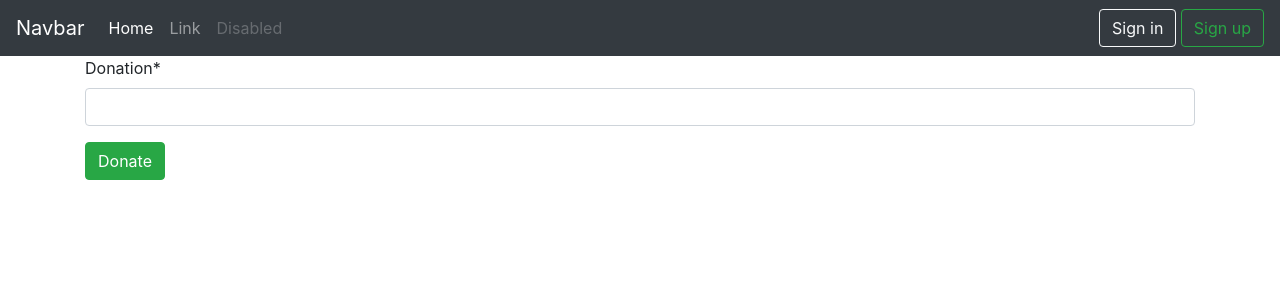
After one commit to Bounty1993/gifted, a Django app: page /rooms/1/donate in a window 1280 px wide. The commit adds this page. Shown: the top 300 px of the page. Run offline with Django 3.2, Linux system fonts and the light colour scheme; tables that the repository leaves empty hold one stand-in row (values such as "Sample post"); some libraries are stand-ins or nearby versions.

Commit message:
making push to github

```diff
--- a/rooms/forms.py
+++ b/rooms/forms.py
@@ -43,3 +43,21 @@ class RoomRegisterForm(forms.ModelForm):
         to_collect = cleaned_data['to_collect']
         if to_collect:
             raise forms.ValidationError('to_collect field should be empty by now')
+
+
+class DonateForm(forms.ModelForm):
+    donation = forms.DecimalField(max_digits=7, decimal_places=2)
+
+    class Meta:
+        model = Room
+        fields = [
+            'donation',
+        ]
+
+    def clean_donation(self):
+        donation = self.cleaned_data['donation']
+        minimal_amount = 1
+        if donation < minimal_amount:
+            err = f'You inserted amount {donation:.2f}. It is not enough. Minimal value is 1 PLN'
+            raise forms.ValidationError(err)
+        return donation
--- a/rooms/models.py
+++ b/rooms/models.py
@@ -3,6 +3,8 @@ from django.urls import reverse
 from django.db import models
 from django.db.models import Q
 import datetime
+
+from accounts.models import Profile
 
 
 class VisibleManager(models.Manager):
@@ -18,7 +20,6 @@ class VisibleManager(models.Manager):
 
 
 class Room(models.Model):
-    patrons = models.ManyToManyField(settings.AUTH_USER_MODEL, blank=True)
     receiver = models.CharField(max_length=50)
     gift = models.CharField(max_length=50)
     price = models.DecimalField(max_digits=11, decimal_places=2)
@@ -26,7 +27,10 @@ class Room(models.Model):
     to_collect = models.DecimalField(max_digits=11, decimal_places=2)
     visible = models.BooleanField()
     date_expires = models.DateField()
+    is_active = models.BooleanField(default=True)
+    patrons = models.ManyToManyField(settings.AUTH_USER_MODEL, blank=True, through='Donation')
 
+    objects = models.Manager()
     get_visible = VisibleManager()
 
     def __str__(self):
@@ -35,3 +39,40 @@ class Room(models.Model):
     def get_absolute_url(self):
         return reverse('rooms:detail', kwargs={'pk': self.id})
     """
+
+    def donate(self, data):
+        try:
+            user = data['user']
+            amount = data['amount']
+        except KeyError as err:
+            raise AttributeError(f'no data for user or amount. Whole error: {err}')
+        date = data.get('date', None)
+        comment = data.get('comment', '')
+        actual_amount = amount if amount < self.to_collect else self.to_collect
+        full_collection = self.to_collect < amount
+        if full_collection:
+            self.to_collect = 0
+            self.is_active = False
+        else:
+            self.collect -= amount
+        profile = Profile.objects.get(user=user)
+        donation = Donation(
+            profile=profile,
+            date=date,
+            amount=actual_amount,
+            comment=comment
+        )
+        donation.save()
+        self.patrons.add(donation)
+        self.save()
+
+    def get_patrons(self):
+        pass
+
+
+class Donation(models.Model):
+    profile = models.ForeignKey(settings.AUTH_USER_MODEL, on_delete=models.CASCADE)
+    room = models.ForeignKey(Room, on_delete=models.CASCADE)
+    date = models.DateField(auto_now=True)
+    amount = models.DecimalField(max_digits=11, decimal_places=2)
+    comment = models.CharField(max_length=50, blank=True)
--- a/rooms/urls.py
+++ b/rooms/urls.py
@@ -2,7 +2,8 @@ from django.urls import path, include
 from .views import (
     RoomRegisterView,
     RoomListView,
-    RoomDetailView
+    RoomDetailView,
+    donate
 )
 
 app_name = 'rooms'
@@ -10,4 +11,5 @@ urlpatterns = [
     path('', RoomListView.as_view(), name='list'),
     path('register/', RoomRegisterView.as_view(), name='register'),
     path('<pk>/', RoomDetailView.as_view(), name='detail'),
+    path('<pk>/donate', donate, name='donate'),
 ]
--- a/rooms/views.py
+++ b/rooms/views.py
@@ -1,4 +1,4 @@
-from django.shortcuts import render, redirect
+from django.shortcuts import render, redirect, get_object_or_404
 from django.urls import reverse
 from django.views.generic import (
     CreateView,
@@ -6,7 +6,7 @@ from django.views.generic import (
     DetailView
 )
 from .models import Room
-from .forms import RoomRegisterForm
+from .forms import RoomRegisterForm, DonateForm
 
 
 class RoomRegisterView(CreateView):
@@ -36,3 +36,15 @@ class RoomListView(ListView):
 class RoomDetailView(DetailView):
     model = Room
     template_name = 'rooms/detail.html'
+
+
+def donate(request, pk):
+
+    room = get_object_or_404(Room, pk=pk)
+
+    form = DonateForm()
+    context = {
+        'form': form,
+        'room': room
+    }
+    return render(request, 'rooms/donate.html', context=context)
--- /dev/null
+++ b/templates/rooms/donate.html
@@ -0,0 +1,10 @@
+{% extends "base.html" %}
+{% load crispy_forms_tags %}
+
+{% block content %}
+    <form method="post">
+        {% csrf_token %}
+        {{ form | crispy }}
+        <button class="btn btn-success">Donate</button>
+    </form>
+{% endblock content %}
--- a/templates/rooms/list.html
+++ b/templates/rooms/list.html
@@ -10,6 +10,9 @@
             <p>Price {{room.price}}</p>
             <p>Money to collect {{room.to_collect}}</p>
             <p>Date expires {{room.date_expires}}</p>
+            <a href="{% url 'rooms:donate' room.pk %}">
+                <button class="btn btn-success">Donate</button>
+            </a>
         </div>
         <hr>
     {% endfor %}
```
Also changed, not shown: README.md (added), rooms/migrations/0004_auto_20190507_0015.py (added).
